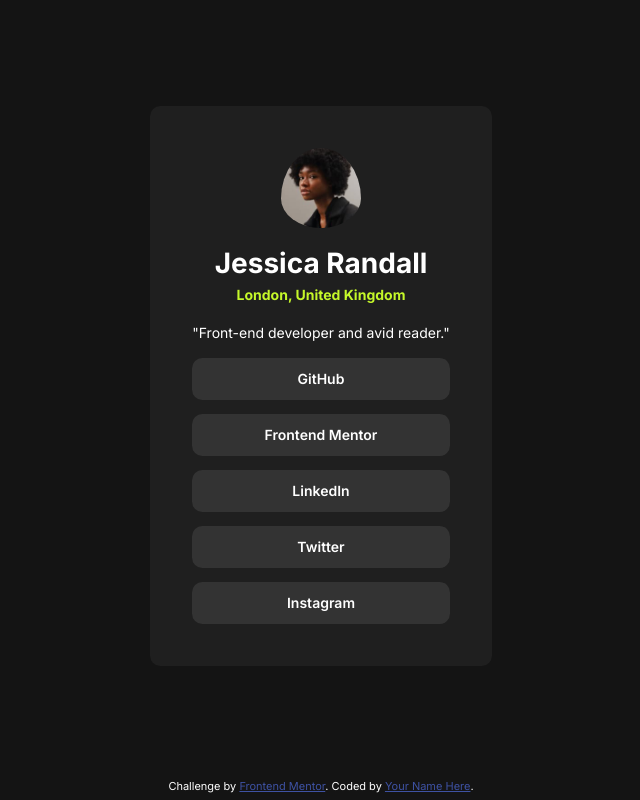
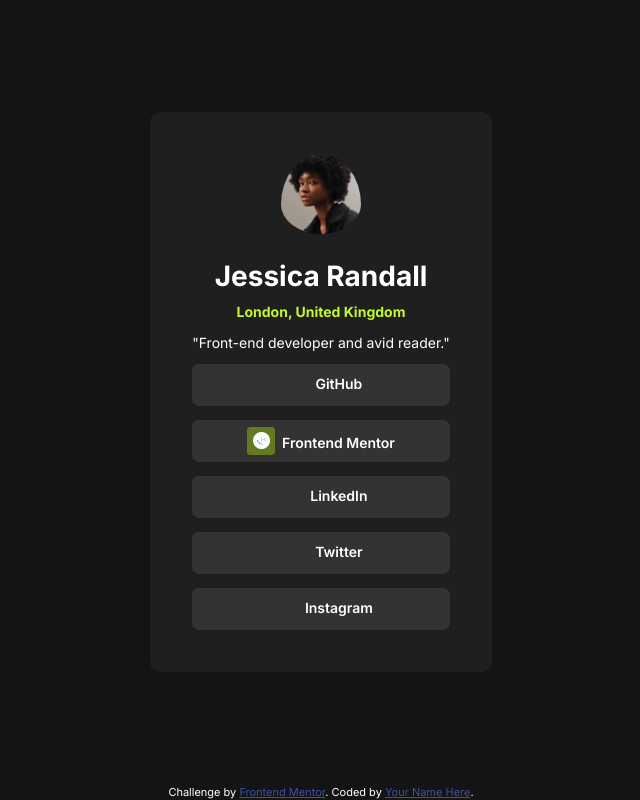
Before and after one commit to BabyYoda-bee-boop/social-links-card, a website: page index.html in a window 1280 px wide. Shown: the whole page, without its empty margins (319-959 px from the left). Drawn offline with Linux system fonts and the light colour scheme.

Commit message:
Add icons and hover effect to links

```diff
--- a/index.html
+++ b/index.html
@@ -21,16 +21,16 @@
     <div class="card">
       <div class="card__info">
         <img class="card__img" src="./assets/images/avatar-jessica.jpeg" width="176" alt="">
-        <h1 class="card__name icon">Jessica Randall</h1>
+        <h1 class="card__name">Jessica Randall</h1>
         <p class="card__location">London, United Kingdom</p>
         <p class="card__quote">"Front-end developer and avid reader."</p>
       </div>
       <ul class="card__social-links flex">
-        <li class="card__social-item icon fa-square-github"><a href="#">GitHub</a></li>
-        <li class="card__social-item icon"><a href="#">Frontend Mentor</a></li>
-        <li class="card__social-item icon"><a href="#">LinkedIn</a></li>
-        <li class="card__social-item icon"><a href="#">Twitter</a></li>
-        <li class="card__social-item icon"><a href="#">Instagram</a></li>
+        <li class="card__social-item"><a class="icon fa-square-github" href="#">GitHub</a></li>
+        <li class="card__social-item"><a class="frontend-mentor" href="#">Frontend Mentor</a></li>
+        <li class="card__social-item"><a class="icon fa-square-linkedin" href="#">LinkedIn</a></li>
+        <li class="card__social-item"><a class="icon fa-square-twitter" href="#">Twitter</a></li>
+        <li class="card__social-item"><a class="icon fa-square-instagram" href="#">Instagram</a></li>
       </ul>
     </div>
   </section>
--- a/styles/_fontawesome.scss
+++ b/styles/_fontawesome.scss
@@ -1,10 +1,34 @@
-.icon::before {
-  display: inline-block;
-  text-rendering: auto;
-  -webkit-font-smoothing: antialiased;
-  font-family: "Font Awesome 7 Free"
+.icon {
+  &::before {
+    display: inline-block;
+    text-rendering: auto;
+    -webkit-font-smoothing: antialiased;
+    font-family: "Font Awesome 7 Brands";
+    font-weight: 400;
+    font-size: 2em;
+    vertical-align: middle;
+    line-height: 1;
+
+    color: hsl(from var(--clr-accent) h 60% 30%);
+    margin-right: var(--padding-100);
+
+    transition: all 0.5s ease;
+  }
+  &:hover::before,
+  &:focus::before {
+    color: var(--clr-accent);
+  }
 }
 
-.fa-square-github {
+.fa-square-github::before {
   content: "\f092";
 }
+.fa-square-linkedin::before {
+  content: "\e7d0";
+}
+.fa-square-twitter::before {
+  content: "\f081";
+}
+.fa-square-instagram::before {
+  content: "\e055";
+}
--- a/styles/_page.scss
+++ b/styles/_page.scss
@@ -27,7 +27,7 @@
   font-family: var(--ff-primary);
   font-size: var(--fs-300);
   text-align: center;
-  line-height: calc(var(--padding-100) * 4);
+  line-height: var(--line-height);
   color: var(--clr-font-primary);
   background-color: var(--clr-grey-900);
   min-height: 100vh;
@@ -63,7 +63,7 @@
     &__social-item {
       list-style: none;
       background-color: var(--clr-grey-700);
-      border-radius: var(--padding-150);
+      border-radius: var(--padding-100);
       a {
         display: inline-block;
         text-decoration: none;
@@ -71,15 +71,33 @@
         font-weight: 600;
         width: 100%;
         padding: var(--padding-100);
+        transition: all 0.5s ease;
         &:hover,
-        &:focus-visible {
+        &:focus {
           color: var(--clr-accent);
         }
       }
     }
-    .fa-square-github::before {
-        color: hsl(from var(--clr-accent) h s l / .50);
-
+    .frontend-mentor {
+      &::before {
+      content: "";
+      display: inline-block;
+      background-image: url("../assets/images/favicon-32x32.png");
+      background-position: center;
+      background-size: 60%;
+      background-repeat: no-repeat;
+      border-radius: var(--padding-50);
+      width: 2em;
+      aspect-ratio: 1;
+      background-color: hsl(from var(--clr-accent) h 60% 30%);
+      vertical-align: -0.5em;
+      margin-right: var(--padding-100);
+      transition: all 0.5s ease;
+    }
+    &:hover::before,
+    &:focus::before {
+      background-color: var(--clr-accent);
+    }
     }
   }
 }
--- a/styles/_variables.scss
+++ b/styles/_variables.scss
@@ -9,6 +9,8 @@
 
   --ff-primary: Inter, sans-serif;
 
+  --line-height: 1.5;
+
   --fs-700: 2rem;
   --fs-400: 1rem;
   --fs-300: calc(14rem / 16);
```
Also changed, not shown: styles/style.css, 1 other file.
